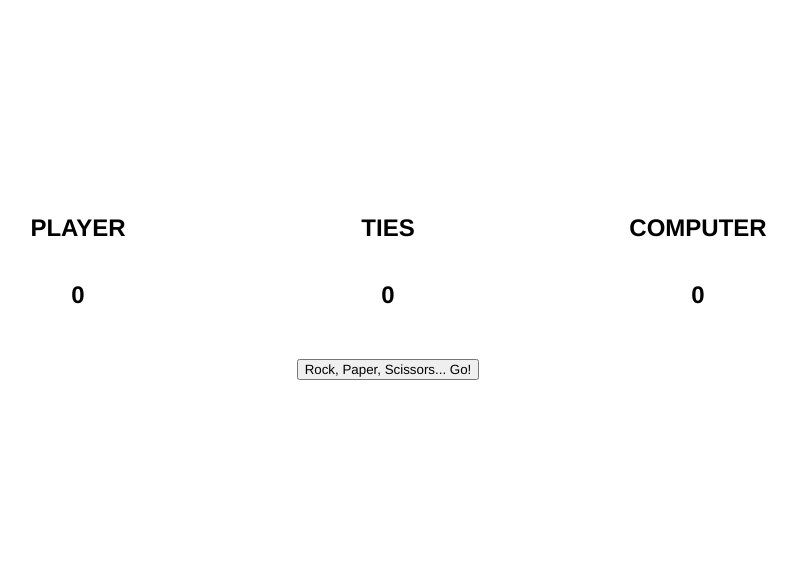
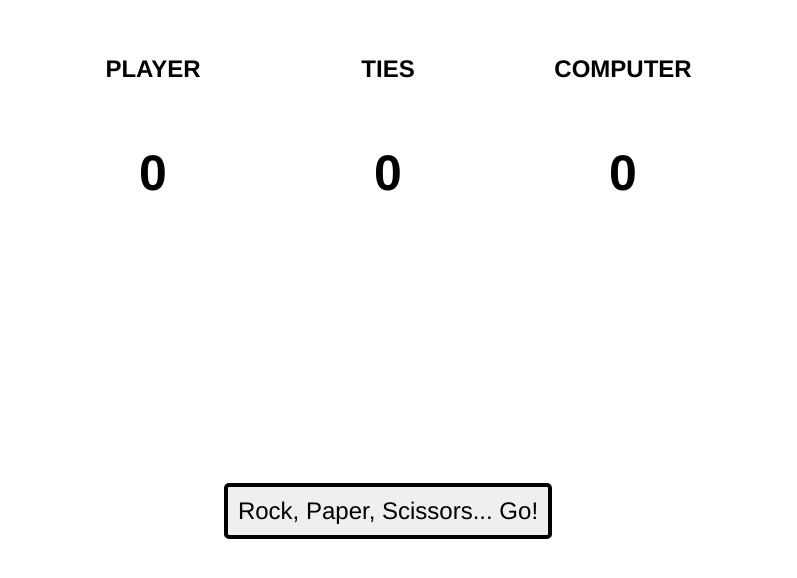
Before and after one commit to siaraclemente/wdirockpaperscissors, a plain HTML site: page index.html in a window 1280 px wide. Shown: the part 128-706 px from the top of the page, without its empty margins (252-1049 px from the left). Drawn offline with Linux system fonts and the light colour scheme.

Commit message:
final completed css code for rock paper scissors

```diff
--- a/css/main.css
+++ b/css/main.css
@@ -25,3 +25,35 @@ section {
   margin: 30px;
   width: 250px;
 }
+
+#middle {
+  width: 100px;
+
+}
+
+h1 {
+  font-size: 50px;
+}
+
+#go-btn {
+  font-size: 24px;
+  padding: 10px;
+  border: 4px solid black;
+  border-radius: 5px;
+  outline: none;
+  margin-top: 20px;
+}
+
+#go-btn:hover {
+  color: white;
+  background-color: black;
+}
+
+section div {
+  width: 190px;
+  height: 190px;
+  background-size: contain;
+  background-repeat: no-repeat;
+  border: 5px solid white;
+  border-radius: 5px;
+}
```
